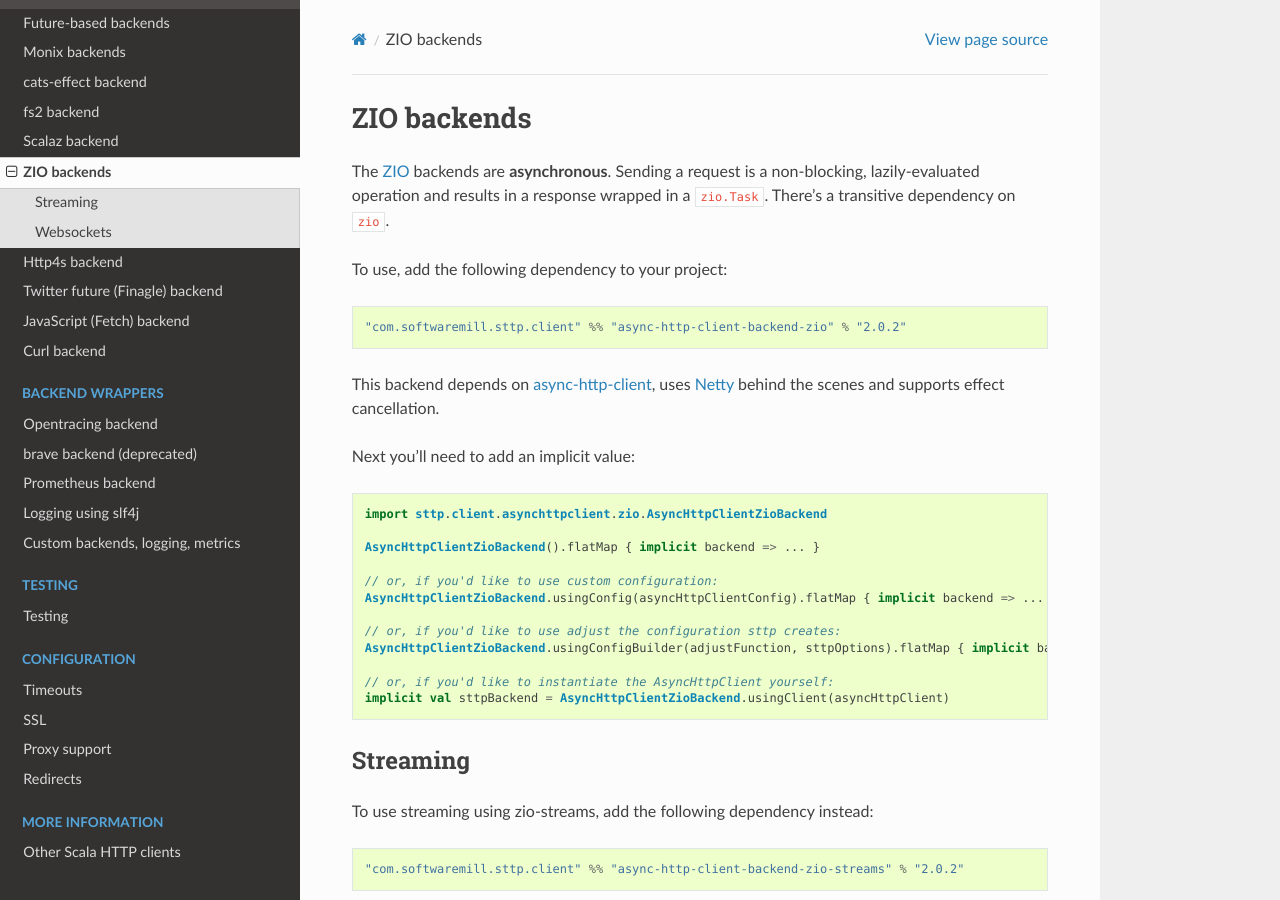
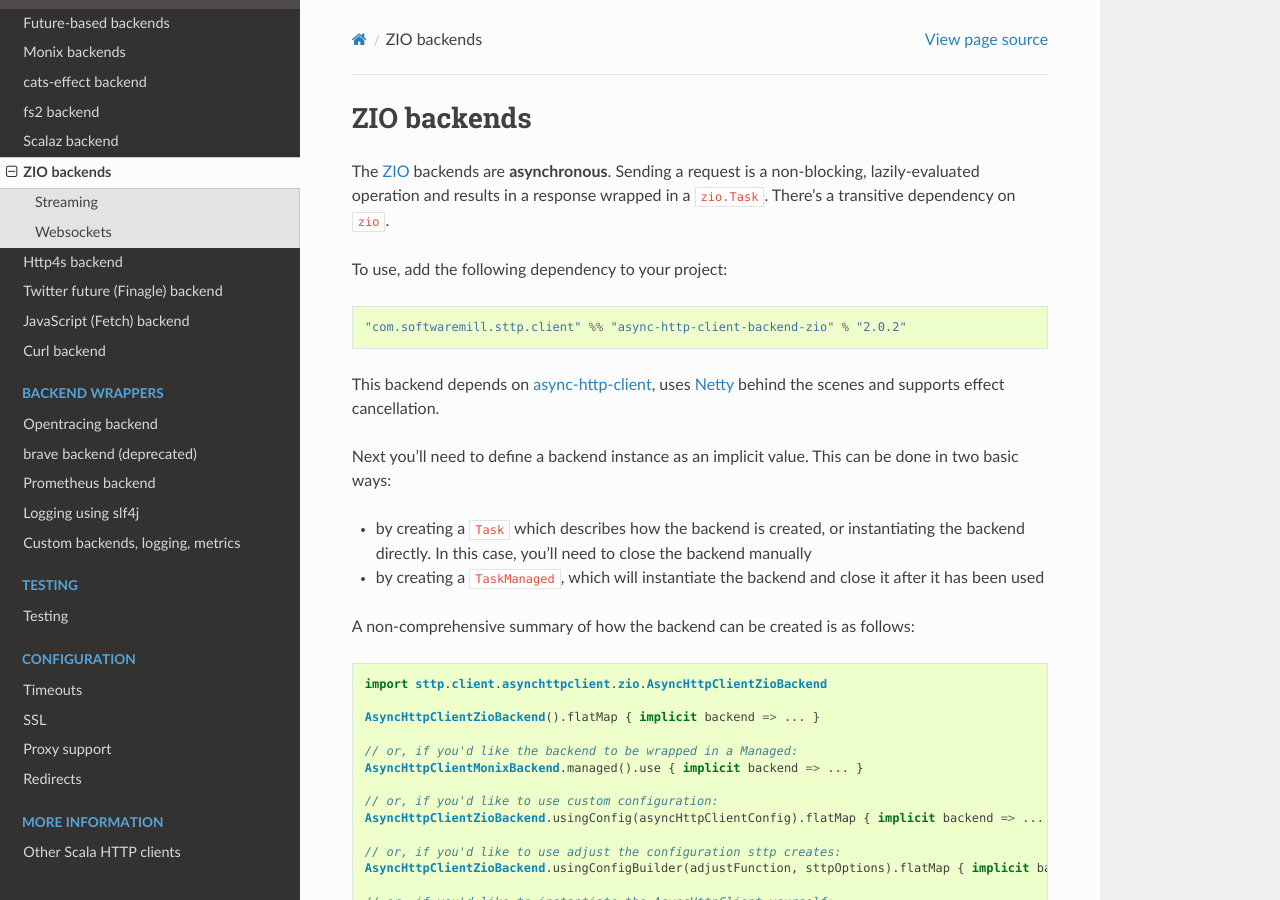
Before and after one commit to softwaremill/sttp, a Sphinx documentation site: the page built from docs/backends/zio.md, in a window 1280 px wide and 900 px high. Built offline with Sphinx 7.4.7 and the Read the Docs theme 2.0.0, drawn with Linux system fonts in a browser that asks for light colours.

Commit message:
Add Managed variants for zio backend constructors

````diff
--- a/docs/backends/zio.md
+++ b/docs/backends/zio.md
@@ -10,12 +10,20 @@ To use, add the following dependency to your project:
 
 This backend depends on [async-http-client](https://github.com/AsyncHttpClient/async-http-client), uses [Netty](http://netty.io) behind the scenes and supports effect cancellation.
 
-Next you'll need to add an implicit value:
+Next you'll need to define a backend instance as an implicit value. This can be done in two basic ways:
+
+* by creating a `Task` which describes how the backend is created, or instantiating the backend directly. In this case, you'll need to close the backend manually
+* by creating a `TaskManaged`, which will instantiate the backend and close it after it has been used
+
+A non-comprehensive summary of how the backend can be created is as follows:
 
 ```scala
 import sttp.client.asynchttpclient.zio.AsyncHttpClientZioBackend
 
 AsyncHttpClientZioBackend().flatMap { implicit backend => ... }
+
+// or, if you'd like the backend to be wrapped in a Managed:
+AsyncHttpClientMonixBackend.managed().use { implicit backend => ... }
 
 // or, if you'd like to use custom configuration:
 AsyncHttpClientZioBackend.usingConfig(asyncHttpClientConfig).flatMap { implicit backend => ... }
````
Also changed, not shown: docs/backends/akka.md (+2 -0 lines), docs/backends/catseffect.md (+6 -1 lines), docs/backends/fs2.md (+6 -1 lines), docs/backends/http4s.md (+12 -0 lines), docs/backends/monix.md (+6 -1 lines), 2 other files.
